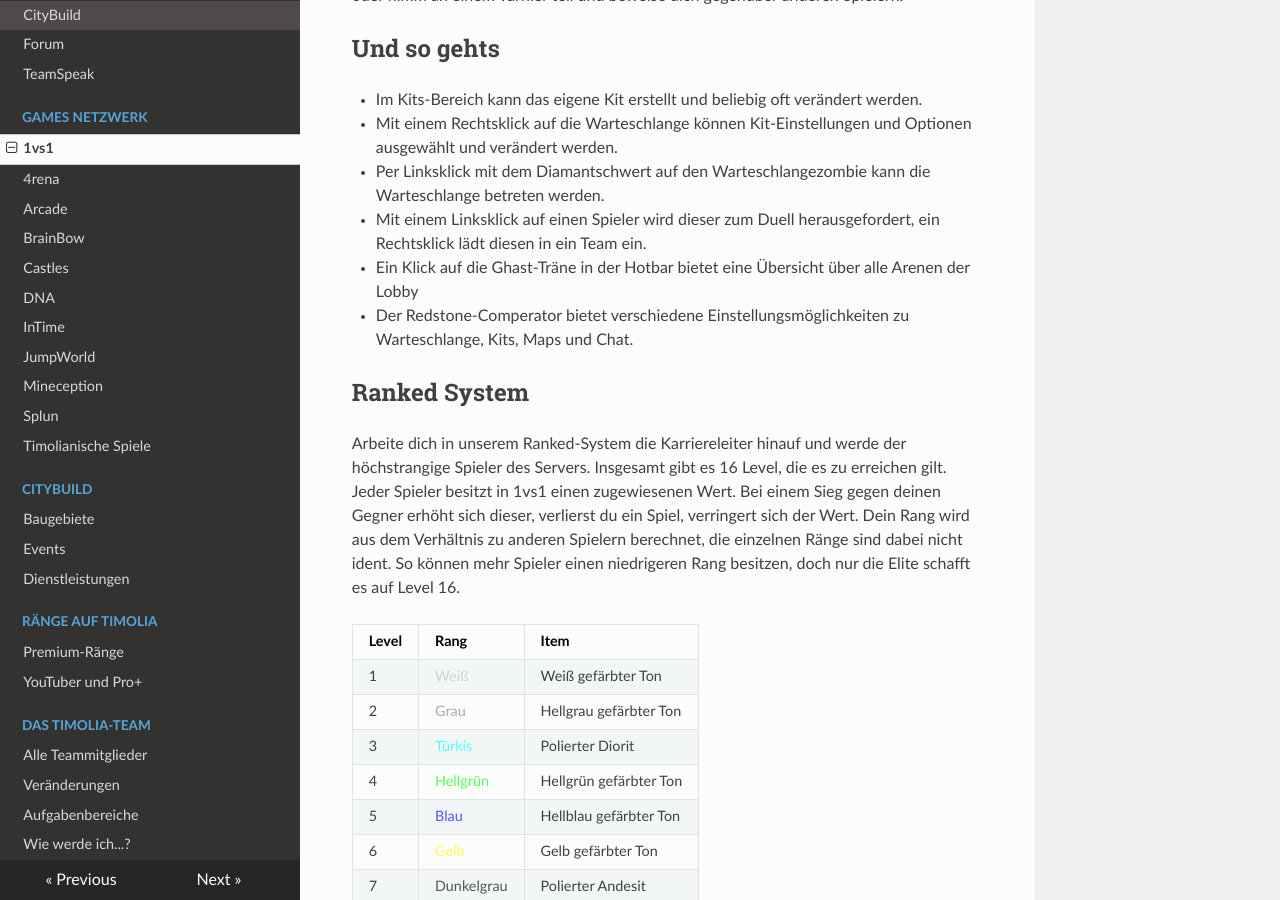
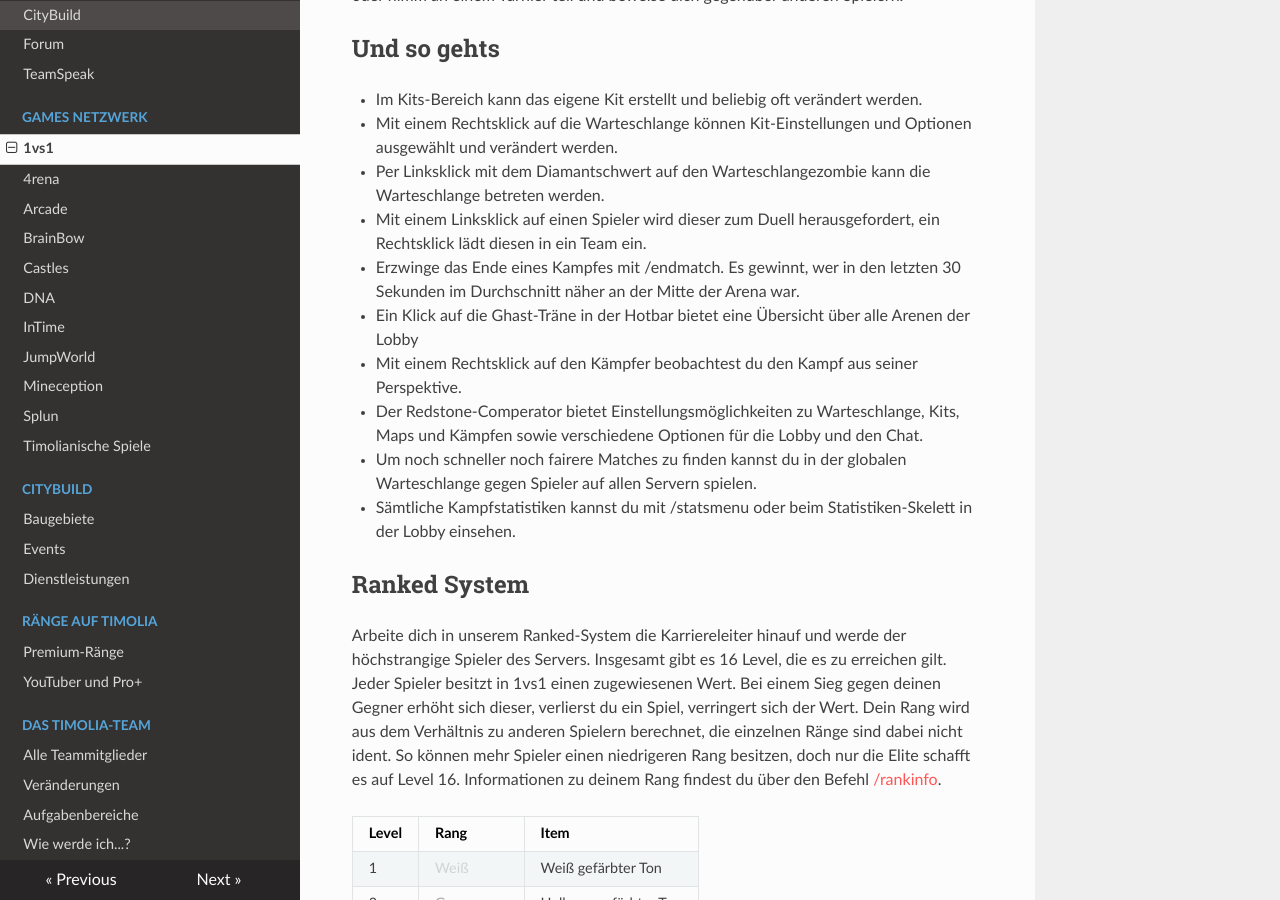
Before and after one commit to TimoliaDE/HowTo, an MkDocs documentation site: the page built from docs/games/1vs1.md, in a window 1280 px wide and 900 px high, scrolled down 481 px. Built offline with MkDocs 1.6.1, drawn with Linux system fonts in a browser that asks for light colours; nearby versions of some CDN libraries; old or Windows-style settings are respelled for this version of MkDocs; some of the changed text lies outside the part shown.

Commit message:
Update 1vs1.md

```diff
--- a/docs/games/1vs1.md
+++ b/docs/games/1vs1.md
@@ -13,14 +13,20 @@ Fordere andere Spieler oder Teams heraus, oder nimm an einem Turnier teil und be
 - Mit einem Rechtsklick auf die Warteschlange können Kit-Einstellungen und Optionen ausgewählt und verändert werden.
 - Per Linksklick mit dem Diamantschwert auf den Warteschlangezombie kann die Warteschlange betreten werden.
 - Mit einem Linksklick auf einen Spieler wird dieser zum Duell herausgefordert, ein Rechtsklick lädt diesen in ein Team ein.
+- Erzwinge das Ende eines Kampfes mit /endmatch. Es gewinnt, wer in den letzten 30 Sekunden im Durchschnitt näher an der Mitte der Arena war.
 - Ein Klick auf die Ghast-Träne in der Hotbar bietet eine Übersicht über alle Arenen der Lobby
-- Der Redstone-Comperator bietet verschiedene Einstellungsmöglichkeiten zu Warteschlange, Kits, Maps und Chat.
+- Mit einem Rechtsklick auf den Kämpfer beobachtest du den Kampf aus seiner Perspektive.
+- Der Redstone-Comperator bietet Einstellungsmöglichkeiten zu Warteschlange, Kits, Maps und Kämpfen sowie verschiedene Optionen für die Lobby und den Chat.
+- Um noch schneller noch fairere Matches zu finden kannst du in der globalen Warteschlange gegen Spieler auf allen Servern spielen.
+- Sämtliche Kampfstatistiken kannst du mit /statsmenu oder beim Statistiken-Skelett in der Lobby einsehen.
+
 
 ## Ranked System
 Arbeite dich in unserem Ranked-System die Karriereleiter hinauf und werde der höchstrangige Spieler des Servers. Insgesamt gibt es 16 Level, die es zu erreichen gilt.
 Jeder Spieler besitzt in 1vs1 einen zugewiesenen Wert. Bei einem Sieg gegen deinen Gegner erhöht sich dieser, verlierst du ein Spiel, verringert sich
 der Wert. Dein Rang wird aus dem Verhältnis zu anderen Spielern berechnet, die einzelnen Ränge sind dabei nicht ident. So können mehr Spieler einen
 niedrigeren Rang besitzen, doch nur die Elite schafft es auf Level 16.
+Informationen zu deinem Rang findest du über den Befehl <span style="color: #ff5555">/rankinfo</span>.
 
 | Level | Rang | Item |
 | ------ | ------ | ------ |
@@ -70,7 +76,7 @@ Nachdem 100 Siege in Folge erreicht wurden steigen die Belohnungen nicht mehr an
 Mit dem Befehl `/winstreak` kannst du deine aktuelle Winstreak ansehen. Beachte: Deine Winstreak steigt nur, wenn du über die Warteschlange spielst.
 
 ## Premium-Features
-- Während normale Spieler lediglich ein Kit speichern können, stehen <span style="color:#F99500">Pros</span> drei, und <span style="color:#00F9EC">Experts</span> fünf Slots zur Verfügung-
+- Während normale Spieler lediglich ein Kit speichern können, stehen <span style="color:#F99500">Pros</span> drei, und <span style="color:#00F9EC">Experts</span> fünf Slots zur Verfügung.  Bei der Mapauswahl haben normale User Zugriff auf einen, Pros auf zwei und Experts auf drei Slots.
 - Des weiteren können Premium-Spieler Turniere und Teams mit mehr als zwei Spielern erstellen.
 - Premium-Spieler können unendlich viele Ranked Matches am Tag spielen.
 - Werde mit `/togglerank` als normaler Spieler angezeigt
```
